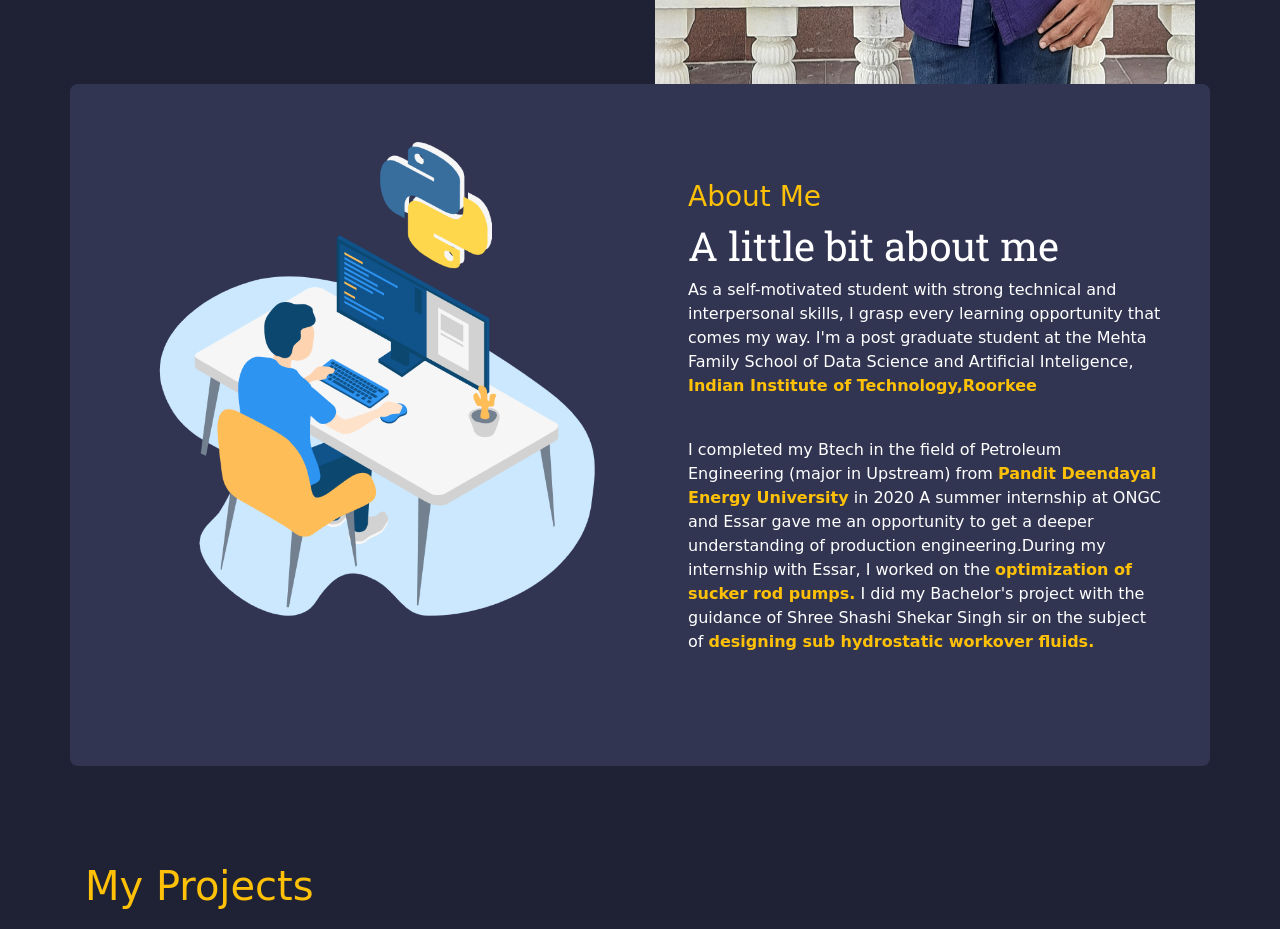
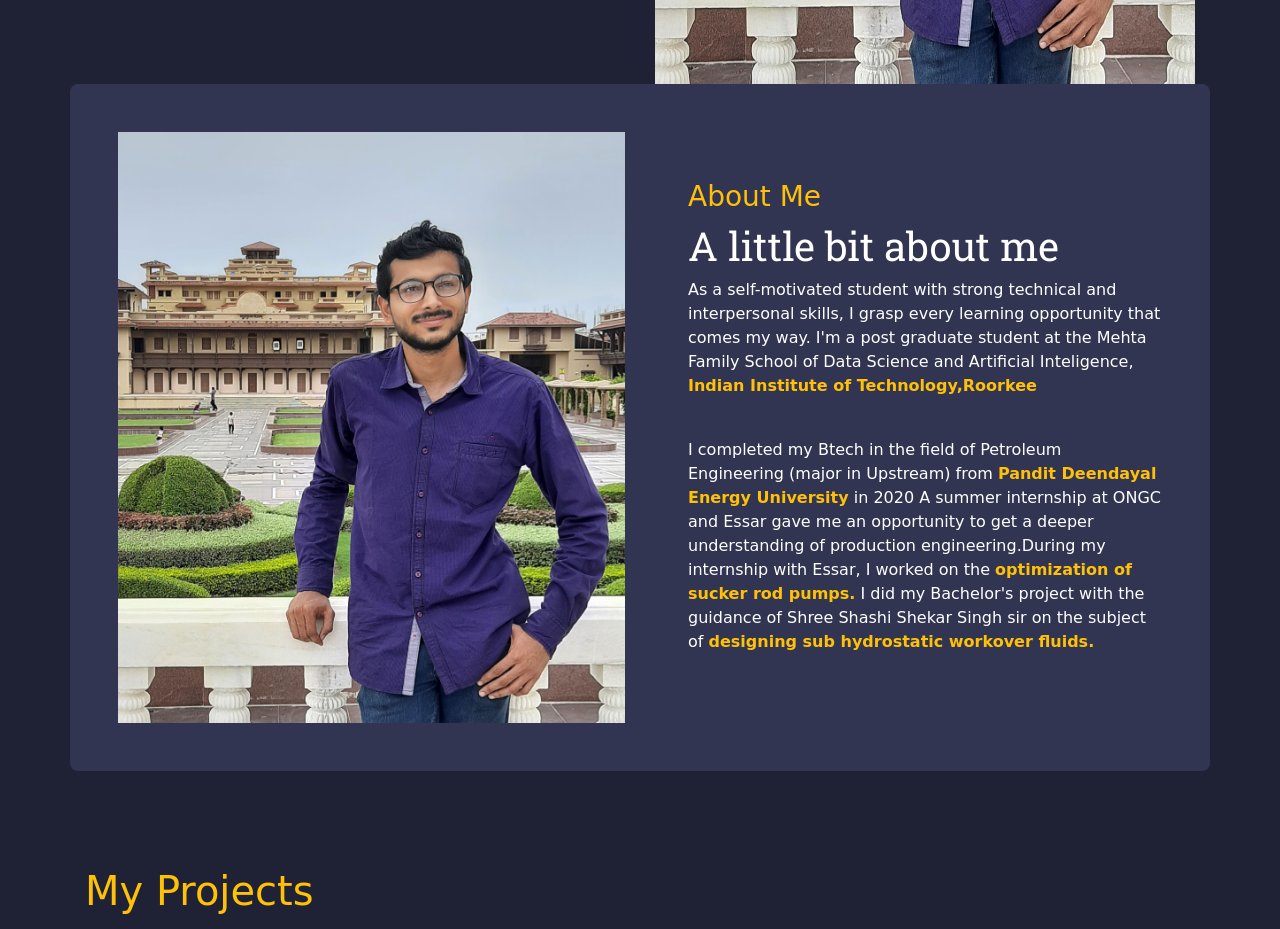
Before and after one commit to RonakPandya072/portfolio.io, a plain HTML site: page index.html in a window 1280 px wide. Shown: the part 780-1709 px from the top of the page. Drawn offline with nearby package versions, Linux system fonts and the light colour scheme; grey boxes are pictures that could not be loaded; a web font is replaced by a local one.

Commit message:
Update index.html

```diff
--- a/index.html
+++ b/index.html
@@ -73,7 +73,7 @@
     <div id="about" class="container about p-5">
         <div class="row">
             <div class="col-6">
-                <img src="./images/python-coding-language.png" class="img-fluid" />
+                <img src="./images/Profile-photo.jpg" class="img-fluid" />
             </div>
             <div class="col-6 pl-5 pt-5 pb-5 text-white">
                 <h3 class="text-warning">About Me</h3>
```
